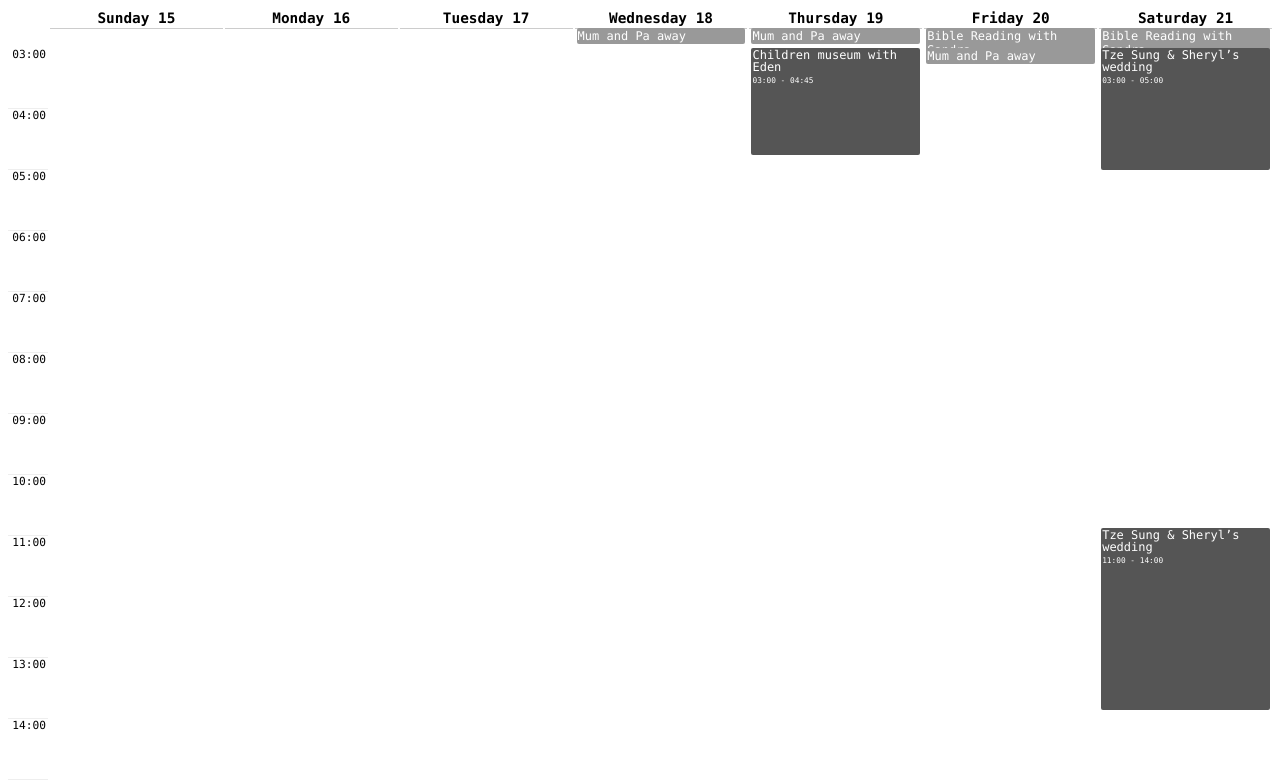
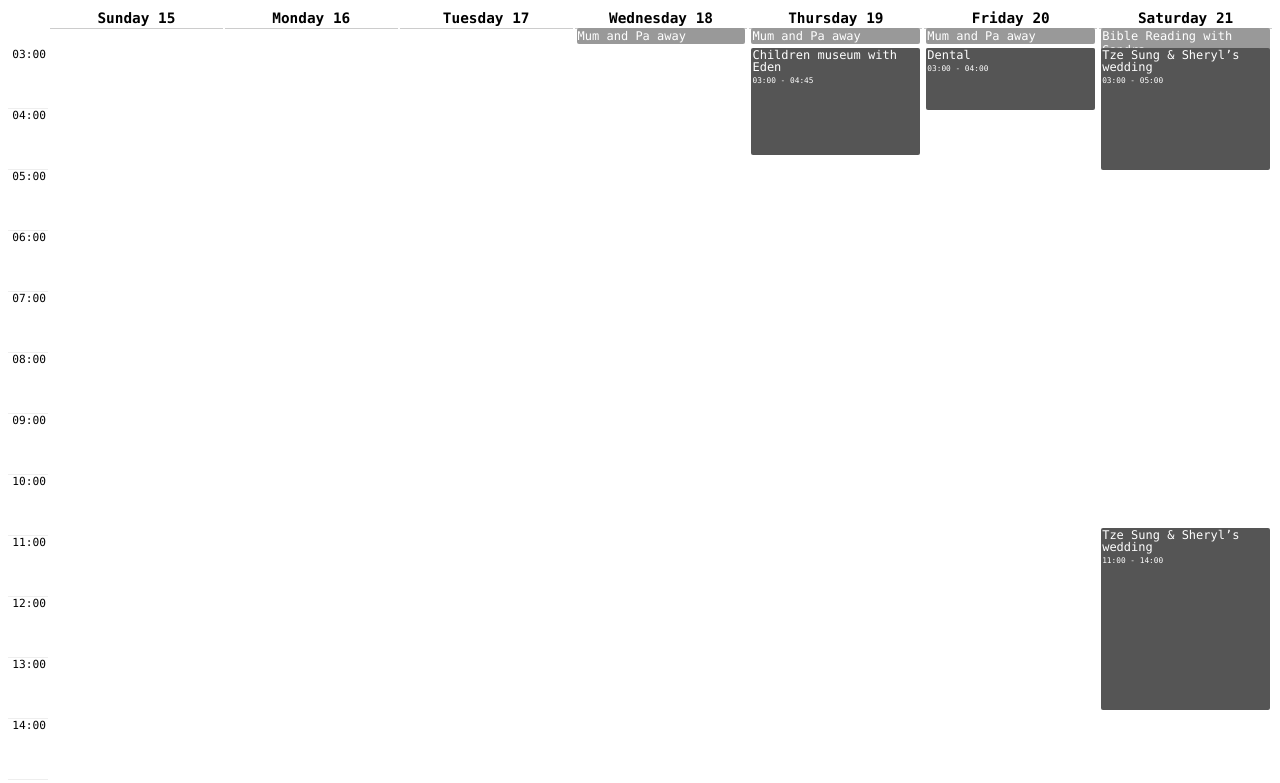
Before and after one commit to henghenghengheng/kobo-calendar, a plain HTML site: page calendar.html in a window 1280 px wide. Drawn offline with Linux system fonts and the light colour scheme.

Commit message:
Update calendar.html [ci skip]

```diff
--- a/calendar.html
+++ b/calendar.html
@@ -40,12 +40,13 @@ body {font-family:Monaco, monospace; background:#fff; margin:0; padding:0.5em;}
 <div class="event" style="top:40.0px; height:105.0px;">Children museum with Eden<br><span class="time">03:00 - 04:45</span></div>
 </div>
 <div class="day-column"><div class="day-column-header">Friday 20</div>
-<div class="all-day" style="top:20px">Bible Reading with Sandra</div>
-<div class="all-day" style="top:40px">Mum and Pa away</div>
+<div class="all-day" style="top:20px">Mum and Pa away</div>
+<div class="all-day" style="top:40px">Bible Reading with Sandra</div>
+<div class="event" style="top:40.0px; height:60.0px;">Dental<br><span class="time">03:00 - 04:00</span></div>
 </div>
 <div class="day-column"><div class="day-column-header">Saturday 21</div>
 <div class="all-day" style="top:20px">Bible Reading with Sandra</div>
+<div class="event" style="top:40.0px; height:120.0px;">Tze Sung & Sheryl’s wedding<br><span class="time">03:00 - 05:00</span></div>
 <div class="event" style="top:520.0px; height:180.0px;">Tze Sung & Sheryl’s wedding<br><span class="time">11:00 - 14:00</span></div>
-<div class="event" style="top:40.0px; height:120.0px;">Tze Sung & Sheryl’s wedding<br><span class="time">03:00 - 05:00</span></div>
 </div>
 </div></div></body></html>
```
